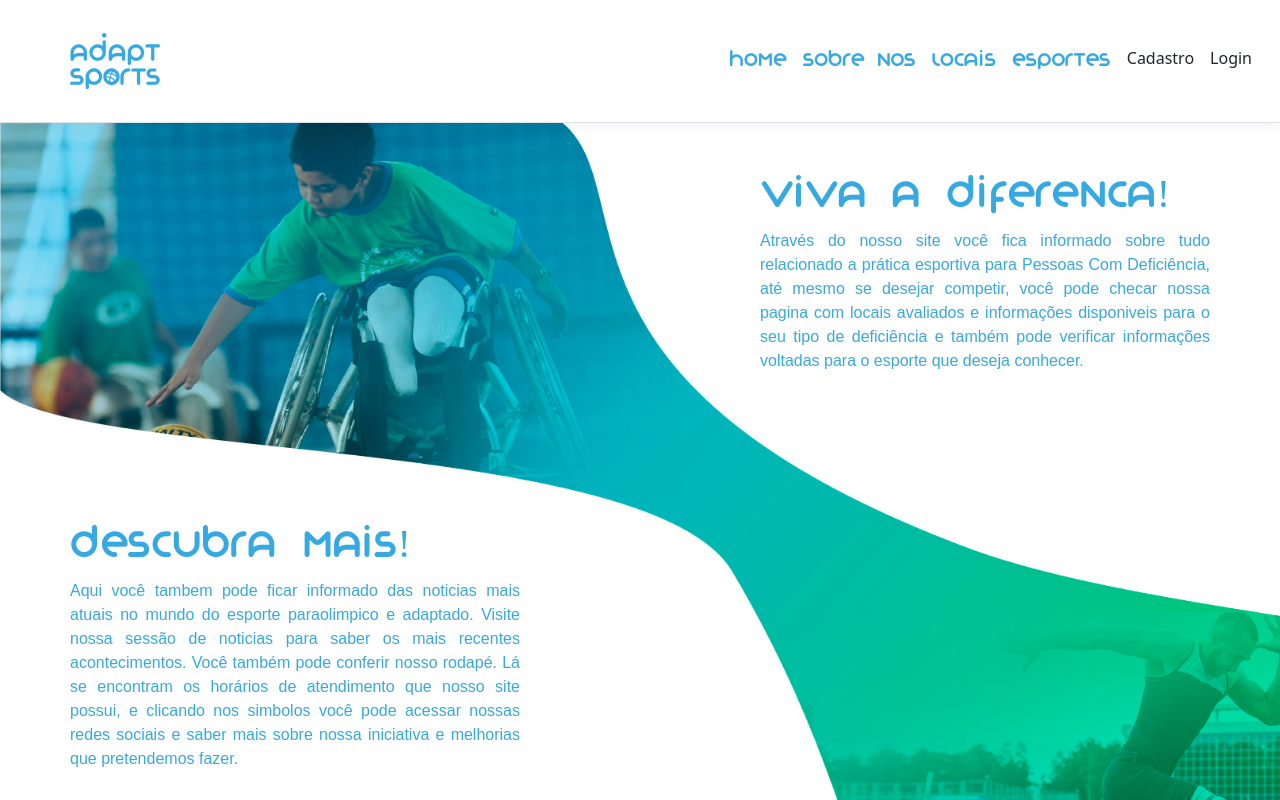
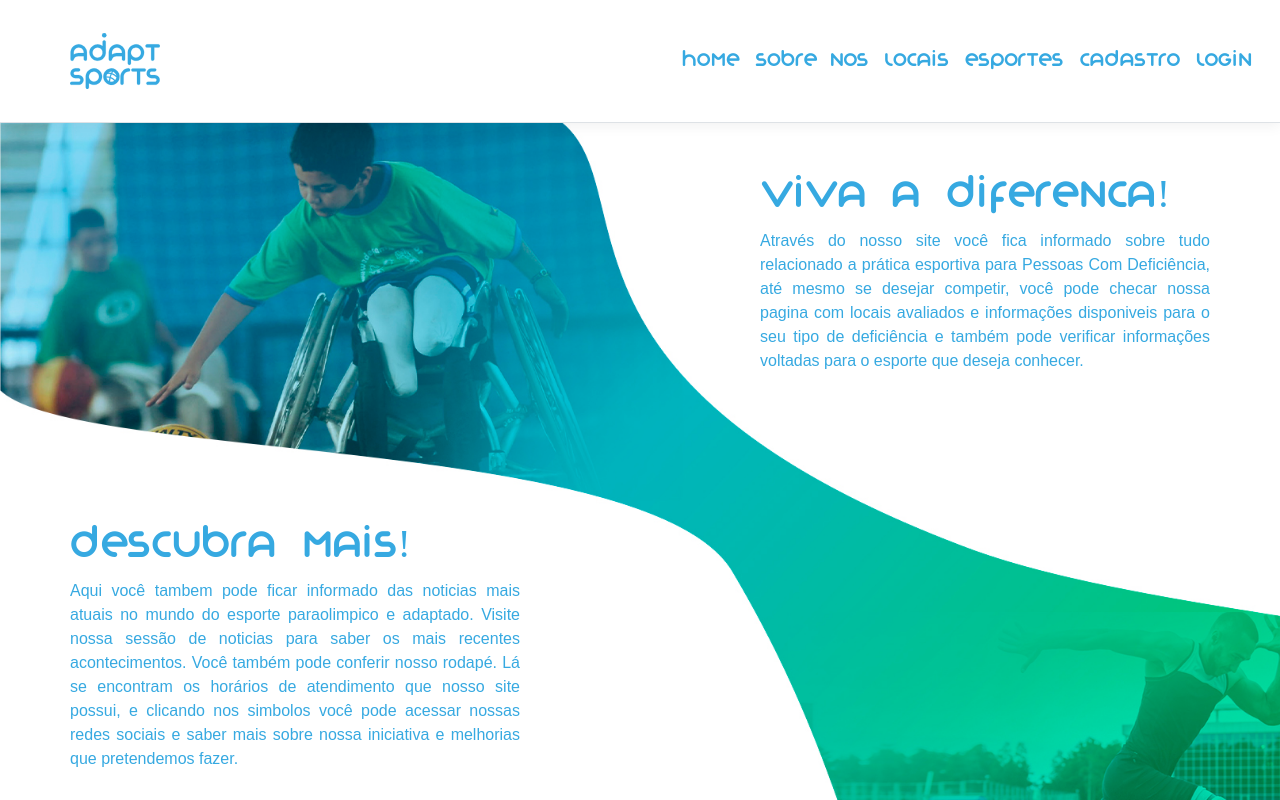
Before and after one commit to Apolock33/ProjetoFinal-Parte2-MVCReact.js, a React (Create React App) app in the folder AdaptSports/ClientApp/: page / in a window 1280 px wide. Shown: the top 800 px of the page. Built offline with nearby package versions, Linux system fonts and the light colour scheme; no server answers.

Commit message:
Comit NavBar

```diff
--- /dev/null
+++ b/AdaptSports/ClientApp/src/components/api-authorization/Login.css
@@ -0,0 +1,9 @@
+.navItem{
+    font-family: 'organo';
+    color: #36a9e1;
+    font-size: 20px;
+}
+
+.navItem:hover{
+    color: #00d154;
+}
--- a/AdaptSports/ClientApp/src/components/api-authorization/LoginMenu.js
+++ b/AdaptSports/ClientApp/src/components/api-authorization/LoginMenu.js
@@ -3,6 +3,7 @@ import { NavItem, NavLink } from 'reactstrap';
 import { Link } from 'react-router-dom';
 import authService from './AuthorizeService';
 import { ApplicationPaths } from './ApiAuthorizationConstants';
+import './Login.css'
 
 export class LoginMenu extends Component {
     constructor(props) {
@@ -47,10 +48,10 @@ export class LoginMenu extends Component {
     authenticatedView(userName, profilePath, logoutPath) {
         return (<Fragment>
             <NavItem>
-                <NavLink tag={Link} className="text-dark" to={profilePath}>Hello {userName}</NavLink>
+                <NavLink tag={Link} className="navItem" to={profilePath}>Hello {userName}</NavLink>
             </NavItem>
             <NavItem>
-                <NavLink tag={Link} className="text-dark" to={logoutPath}>Logout</NavLink>
+                <NavLink tag={Link} className="navItem" to={logoutPath}>Logout</NavLink>
             </NavItem>
         </Fragment>);
 
@@ -59,10 +60,10 @@ export class LoginMenu extends Component {
     anonymousView(registerPath, loginPath) {
         return (<Fragment>
             <NavItem>
-                <NavLink tag={Link} className="text-dark" to={registerPath}>Cadastro</NavLink>
+                <NavLink tag={Link} className="navItem" to={registerPath}>Cadastro</NavLink>
             </NavItem>
             <NavItem>
-                <NavLink tag={Link} className="text-dark" to={loginPath}>Login</NavLink>
+                <NavLink tag={Link} className="navItem" to={loginPath}>Login</NavLink>
             </NavItem>
         </Fragment>);
     }
```
